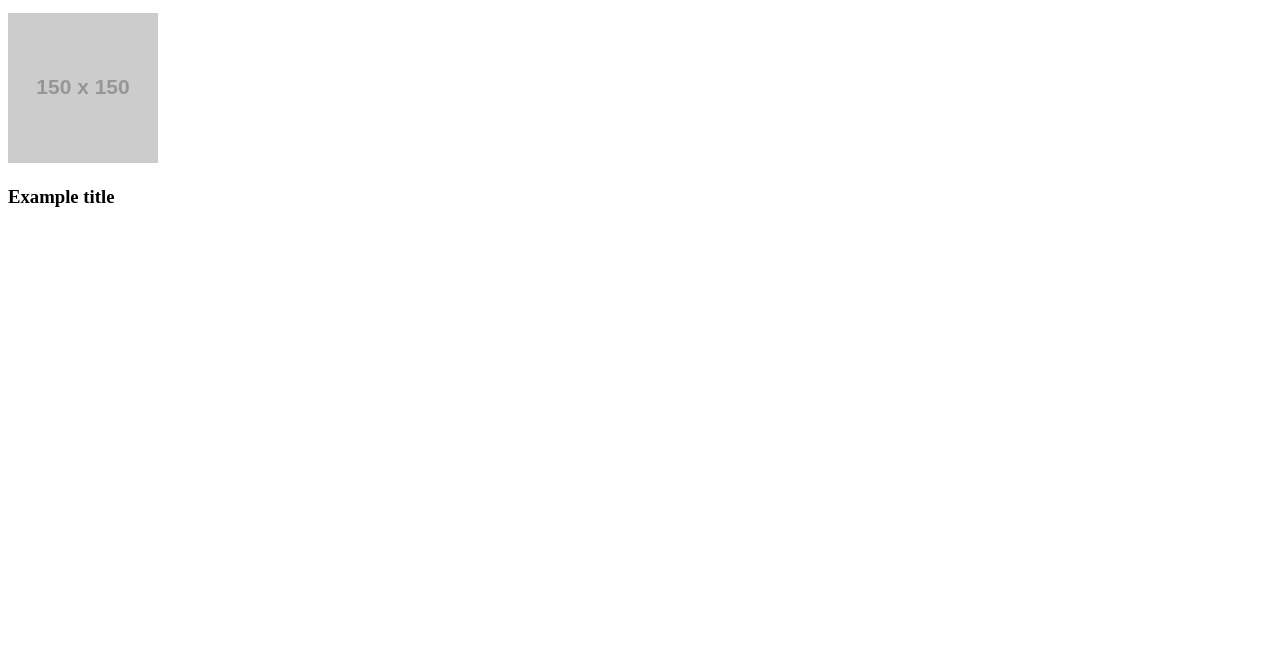
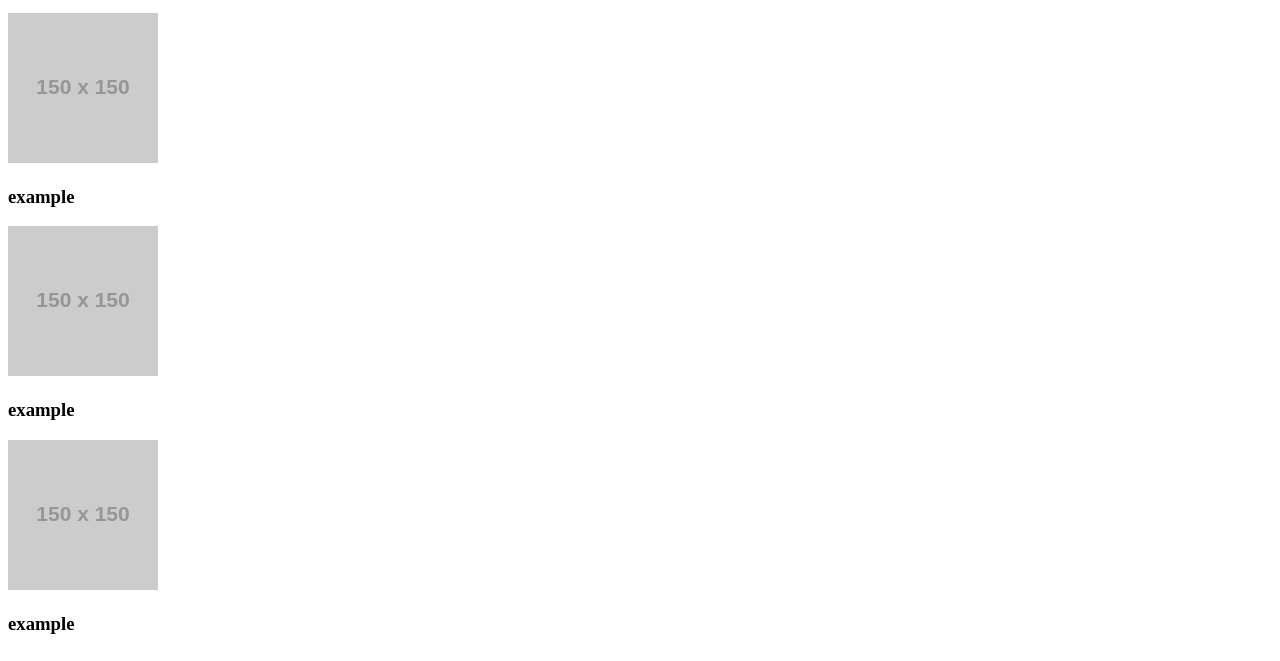
Before and after one commit to bambooka/landing_page, a plain HTML site: page index.html in a window 1280 px wide. Shown: the part 185-846 px from the top of the page. Before the commit the page ends 800 px from the top, so only its background shows below. Drawn offline with Linux system fonts and the light colour scheme; placeholder pictures from the web are drawn by us.

Commit message:
Add items in infoblock

```diff
--- a/css/style.css
+++ b/css/style.css
@@ -48,3 +48,14 @@ header #nav_panel {
 #info_panel p {
     width: 50%;
 }
+
+/* MAIN SECTION */
+
+#goods_list {
+    display: flex;
+    flex-flow: row wrap;
+}
+
+.goods_item {
+    width: 30%;
+}
--- a/js/main.js
+++ b/js/main.js
@@ -1,12 +1,34 @@
 let block = document.createElement('div');
-let image = document.createElement('img');
-let title = document.createElement('h3');
+
 let goods = document.getElementById('goods_list');
 
-for (let i = 0; i <= 9; i++) {
-    image.setAttribute('src', 'https://via.placeholder.com/150');
-    title.innerHTML ='Example title';
+let content = {
+    infoblock: [
+        {
+            title: 'example',
+            img: 'https://via.placeholder.com/150'
+        },
+        {
+            title: 'example',
+            img: 'https://via.placeholder.com/150'
+        },
+        {
+            title: 'example',
+            img: 'https://via.placeholder.com/150'
+        },
+
+    ]
+};
+
+
+
+content.infoblock.forEach(function (item){
+    let image = document.createElement('img');
+    image.setAttribute('src', item.img);
     block.appendChild(image);
+    let title = document.createElement('h3');
+    title.innerHTML = item.title;
     block.appendChild(title);
     goods.appendChild(block);
-}
+    block.className = 'goods_item';
+});
```
